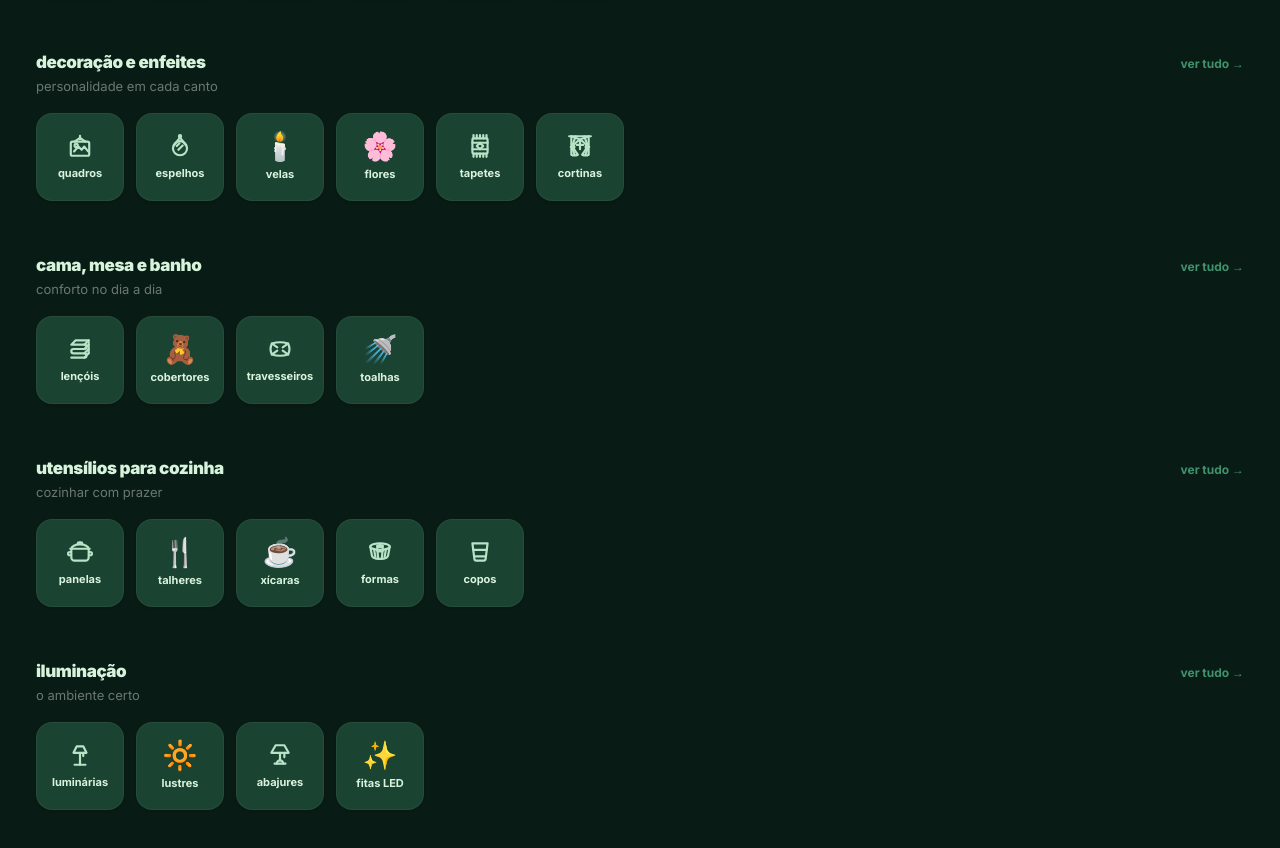
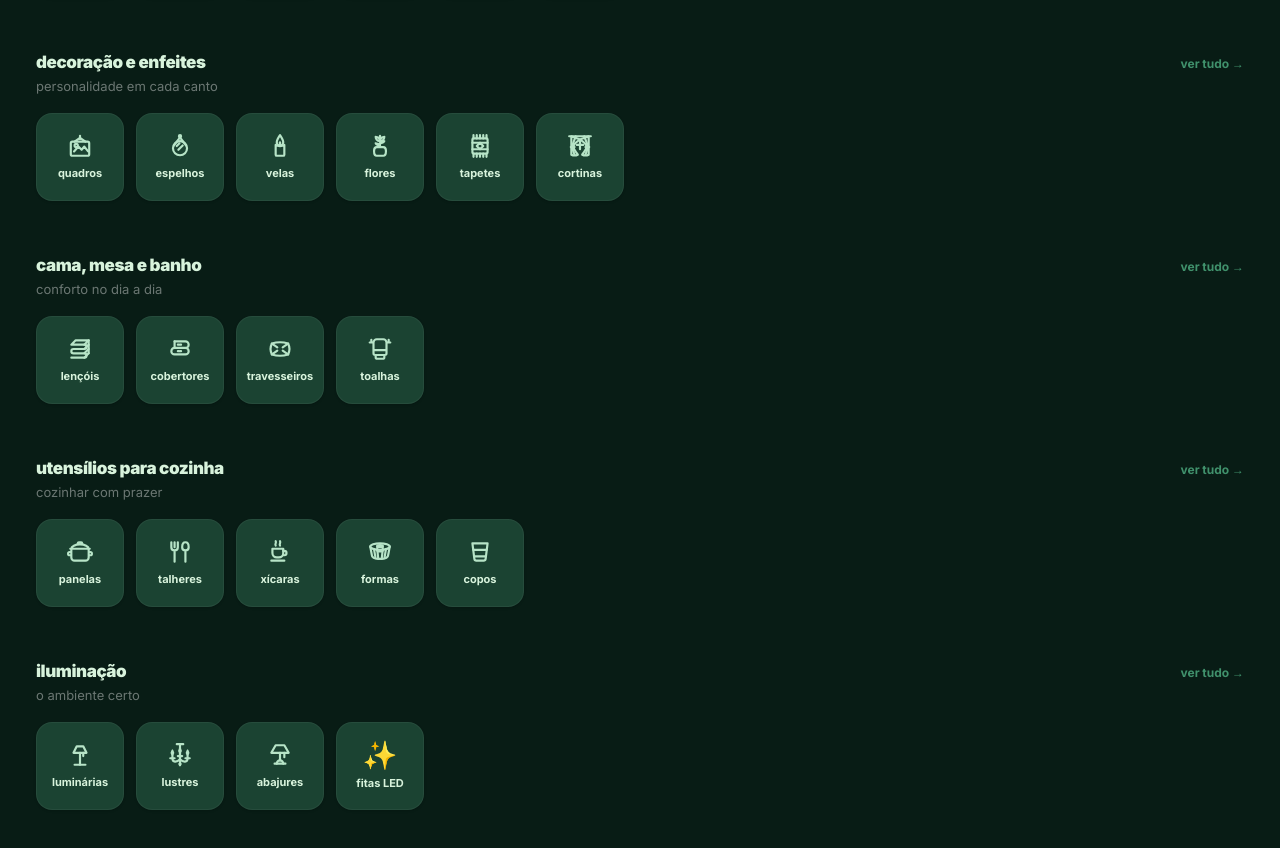
Before and after one commit to EduardoFedeli/Kloop, a Next.js app: page /casa in a window 1280 px wide. Shown: the part 424-1272 px from the top of the page. Built offline with nearby package versions, Linux system fonts and the light colour scheme; no server answers; the database is empty.

Commit message:
feat: adiciona mais 12 icones customizados (calcados, decoracao, cozinha, iluminacao, brinquedos)

```diff
--- a/src/app/(main)/casa/page.tsx
+++ b/src/app/(main)/casa/page.tsx
@@ -1,6 +1,6 @@
 import Link from 'next/link'
 import type { ComponentType } from 'react'
-import { SofaIcon, CamaIcon, MesaJantarIcon, EscritorioIcon, VarandaIcon, QuadroIcon, EspelhoIcon, TapeteIcon, CortinaIcon, LencolIcon, TravesseiroIcon, PanelaIcon, FormaIcon, CopoIcon, LuminariaIcon, AbajurIcon } from '@/components/icons/CustomIcons'
+import { SofaIcon, CamaIcon, MesaJantarIcon, EscritorioIcon, VarandaIcon, QuadroIcon, EspelhoIcon, TapeteIcon, CortinaIcon, LencolIcon, TravesseiroIcon, PanelaIcon, FormaIcon, CopoIcon, LuminariaIcon, AbajurIcon, VelaIcon, FlorIcon, CobertorIcon, ToalhaIcon, XicaraIcon, TalherIcon, LustreIcon } from '@/components/icons/CustomIcons'
 
 type IconComponent = ComponentType<{ size?: number; className?: string }>
 type SubCard = { emoji: string; icon?: IconComponent; label: string; href: string }
@@ -27,8 +27,8 @@ const SECTIONS: Section[] = [
     cards: [
       { emoji: '🖼️', icon: QuadroIcon, label: 'quadros', href: '/search?dept=casa-e-decor&cat=decoracao-e-enfeites&sub=adornos' },
       { emoji: '🪞', icon: EspelhoIcon, label: 'espelhos', href: '/search?dept=casa-e-decor&cat=decoracao-e-enfeites&sub=espelhos' },
-      { emoji: '🕯️', label: 'velas', href: '/search?dept=casa-e-decor&cat=decoracao-e-enfeites&sub=velas' },
-      { emoji: '🌸', label: 'flores', href: '/search?dept=casa-e-decor&cat=decoracao-e-enfeites&sub=flores' },
+      { emoji: '🕯️', icon: VelaIcon, label: 'velas', href: '/search?dept=casa-e-decor&cat=decoracao-e-enfeites&sub=velas' },
+      { emoji: '🌸', icon: FlorIcon, label: 'flores', href: '/search?dept=casa-e-decor&cat=decoracao-e-enfeites&sub=flores' },
       { emoji: '🪡', icon: TapeteIcon, label: 'tapetes', href: '/search?dept=casa-e-decor&cat=decoracao-e-enfeites&sub=tapetes' },
       { emoji: '🏮', icon: CortinaIcon, label: 'cortinas', href: '/search?dept=casa-e-decor&cat=decoracao-e-enfeites&sub=cortinas' },
     ],
@@ -39,9 +39,9 @@ const SECTIONS: Section[] = [
     href: '/search?dept=casa-e-decor&cat=cama-mesa-banho',
     cards: [
       { emoji: '🛌', icon: LencolIcon, label: 'lençóis', href: '/search?dept=casa-e-decor&cat=cama-mesa-banho&sub=lencois' },
-      { emoji: '🧸', label: 'cobertores', href: '/search?dept=casa-e-decor&cat=cama-mesa-banho&sub=cobertores' },
+      { emoji: '🧸', icon: CobertorIcon, label: 'cobertores', href: '/search?dept=casa-e-decor&cat=cama-mesa-banho&sub=cobertores' },
       { emoji: '😴', icon: TravesseiroIcon, label: 'travesseiros', href: '/search?dept=casa-e-decor&cat=cama-mesa-banho&sub=travesseiros' },
-      { emoji: '🚿', label: 'toalhas', href: '/search?dept=casa-e-decor&cat=cama-mesa-banho&sub=toalhas' },
+      { emoji: '🚿', icon: ToalhaIcon, label: 'toalhas', href: '/search?dept=casa-e-decor&cat=cama-mesa-banho&sub=toalhas' },
     ],
   },
   {
@@ -50,8 +50,8 @@ const SECTIONS: Section[] = [
     href: '/search?dept=casa-e-decor&cat=utensilios-para-cozinha',
     cards: [
       { emoji: '🍳', icon: PanelaIcon, label: 'panelas', href: '/search?dept=casa-e-decor&cat=utensilios-para-cozinha&sub=panelas' },
-      { emoji: '🍴', label: 'talheres', href: '/search?dept=casa-e-decor&cat=utensilios-para-cozinha&sub=talheres' },
-      { emoji: '☕', label: 'xícaras', href: '/search?dept=casa-e-decor&cat=utensilios-para-cozinha&sub=xicaras' },
+      { emoji: '🍴', icon: TalherIcon, label: 'talheres', href: '/search?dept=casa-e-decor&cat=utensilios-para-cozinha&sub=talheres' },
+      { emoji: '☕', icon: XicaraIcon, label: 'xícaras', href: '/search?dept=casa-e-decor&cat=utensilios-para-cozinha&sub=xicaras' },
       { emoji: '🥣', icon: FormaIcon, label: 'formas', href: '/search?dept=casa-e-decor&cat=utensilios-para-cozinha&sub=formas' },
       { emoji: '🧃', icon: CopoIcon, label: 'copos', href: '/search?dept=casa-e-decor&cat=utensilios-para-cozinha&sub=copos' },
     ],
@@ -62,7 +62,7 @@ const SECTIONS: Section[] = [
     href: '/search?dept=casa-e-decor&cat=iluminacao',
     cards: [
       { emoji: '💡', icon: LuminariaIcon, label: 'luminárias', href: '/search?dept=casa-e-decor&cat=iluminacao&sub=luminarias' },
-      { emoji: '🔆', label: 'lustres', href: '/search?dept=casa-e-decor&cat=iluminacao&sub=lustres' },
+      { emoji: '🔆', icon: LustreIcon, label: 'lustres', href: '/search?dept=casa-e-decor&cat=iluminacao&sub=lustres' },
       { emoji: '🕯️', icon: AbajurIcon, label: 'abajures', href: '/search?dept=casa-e-decor&cat=iluminacao&sub=abajures' },
       { emoji: '✨', label: 'fitas LED', href: '/search?dept=casa-e-decor&cat=iluminacao&sub=fitas-de-led' },
     ],
--- a/src/app/(main)/kids/page.tsx
+++ b/src/app/(main)/kids/page.tsx
@@ -1,6 +1,6 @@
 import Link from 'next/link'
 import type { ComponentType } from 'react'
-import { MamadeiraIcon, VestidoIcon, CalcaIcon, CasacoIcon, TenisIcon, PijamaIcon, BodyBebeIcon, SandaliaIcon, BolsaMaternidadeIcon, SapatilhaIcon, CamaIcon, EducativoIcon, AventuraIcon } from '@/components/icons/CustomIcons'
+import { MamadeiraIcon, VestidoIcon, CalcaIcon, CasacoIcon, TenisIcon, PijamaIcon, BodyBebeIcon, SandaliaIcon, BolsaMaternidadeIcon, SapatilhaIcon, CamaIcon, EducativoIcon, AventuraIcon, BotaIcon, PeluciaIcon, CasinhaIcon } from '@/components/icons/CustomIcons'
 import { CategoryScrollRow } from '@/components/listing/CategoryScrollRow'
 
 type IconComponent = ComponentType<{ size?: number; className?: string }>
@@ -36,11 +36,11 @@ const SECTIONS: Section[] = [
     subtitle: 'diversão garantida',
     href: '/search?dept=criancas&cat=brinquedos',
     cards: [
-      { emoji: '🧸', label: 'pelúcias', href: '/search?dept=criancas&cat=brinquedos&sub=pelucias' },
+      { emoji: '🧸', icon: PeluciaIcon, label: 'pelúcias', href: '/search?dept=criancas&cat=brinquedos&sub=pelucias' },
       { emoji: '📚', icon: EducativoIcon, label: 'educativos', href: '/search?dept=criancas&cat=brinquedos&sub=educativos' },
       { emoji: '🎯', icon: AventuraIcon, label: 'aventura', href: '/search?dept=criancas&cat=brinquedos&sub=esporte-e-lazer' },
       { emoji: '🎨', label: 'artísticos', href: '/search?dept=criancas&cat=brinquedos&sub=artisticos' },
-      { emoji: '🏠', label: 'casinha', href: '/search?dept=criancas&cat=brinquedos&sub=casinha' },
+      { emoji: '🏠', icon: CasinhaIcon, label: 'casinha', href: '/search?dept=criancas&cat=brinquedos&sub=casinha' },
     ],
   },
   {
@@ -50,7 +50,7 @@ const SECTIONS: Section[] = [
     cards: [
       { emoji: '👟', icon: TenisIcon, label: 'tênis', href: '/search?dept=criancas&cat=calcados&sub=tenis' },
       { emoji: '👡', icon: SandaliaIcon, label: 'sandálias', href: '/search?dept=criancas&cat=calcados&sub=sandalias' },
-      { emoji: '👢', label: 'botas', href: '/search?dept=criancas&cat=calcados&sub=botas' },
+      { emoji: '👢', icon: BotaIcon, label: 'botas', href: '/search?dept=criancas&cat=calcados&sub=botas' },
       { emoji: '🥿', icon: SapatilhaIcon, label: 'sapatilhas', href: '/search?dept=criancas&cat=calcados&sub=sapatilhas' },
       { emoji: '🥾', label: 'sapatos', href: '/search?dept=criancas&cat=calcados&sub=sapatos' },
     ],
--- a/src/app/(main)/mocas/page.tsx
+++ b/src/app/(main)/mocas/page.tsx
@@ -1,6 +1,6 @@
 import Link from 'next/link'
 import type { ComponentType } from 'react'
-import { VestidoIcon, CalcaIcon, BlusaIcon, CasacoIcon, SaiaIcon, ShortsIcon, PerfumeIcon, TenisIcon, BolsaIcon, OculosIcon, MaquiagemIcon, SkincareIcon, CabeloIcon, UnhaIcon, MochilaIcon, ClutchIcon, ToteIcon, CrossbodyIcon, SandaliaIcon, MuleIcon, RelogioIcon, ChapeuIcon, JoiaIcon, SapatoSocialIcon } from '@/components/icons/CustomIcons'
+import { VestidoIcon, CalcaIcon, BlusaIcon, CasacoIcon, SaiaIcon, ShortsIcon, PerfumeIcon, TenisIcon, BolsaIcon, OculosIcon, MaquiagemIcon, SkincareIcon, CabeloIcon, UnhaIcon, MochilaIcon, ClutchIcon, ToteIcon, CrossbodyIcon, SandaliaIcon, MuleIcon, RelogioIcon, ChapeuIcon, JoiaIcon, SapatoSocialIcon, CachecolIcon, BotaIcon } from '@/components/icons/CustomIcons'
 import { CategoryScrollRow } from '@/components/listing/CategoryScrollRow'
 
 type IconComponent = ComponentType<{ size?: number; className?: string }>
@@ -61,7 +61,7 @@ const SECTIONS: Section[] = [
     href: '/search?dept=mocas&cat=calcados',
     cards: [
       { emoji: '👟', icon: TenisIcon, label: 'tênis', href: '/search?dept=mocas&cat=calcados&sub=tenis' },
-      { emoji: '👢', label: 'botas', href: '/search?dept=mocas&cat=calcados&sub=botas' },
+      { emoji: '👢', icon: BotaIcon, label: 'botas', href: '/search?dept=mocas&cat=calcados&sub=botas' },
       { emoji: '👡', icon: SandaliaIcon, label: 'sandálias', href: '/search?dept=mocas&cat=calcados&sub=sandalias' },
       { emoji: '👠', icon: SapatoSocialIcon, label: 'sapatos', href: '/search?dept=mocas&cat=calcados&sub=sapatos' },
       { emoji: '🥿', icon: MuleIcon, label: 'mules', href: '/search?dept=mocas&cat=calcados&sub=mules' },
@@ -75,7 +75,7 @@ const SECTIONS: Section[] = [
       { emoji: '👓', icon: OculosIcon, label: 'óculos', href: '/search?dept=mocas&cat=acessorios&sub=oculos' },
       { emoji: '⌚', icon: RelogioIcon, label: 'relógios', href: '/search?dept=mocas&cat=acessorios&sub=relogios' },
       { emoji: '💍', icon: JoiaIcon, label: 'jóias', href: '/search?dept=mocas&cat=acessorios&sub=joias-e-bijuterias' },
-      { emoji: '🧣', label: 'cachecóis', href: '/search?dept=mocas&cat=acessorios&sub=cachacois' },
+      { emoji: '🧣', icon: CachecolIcon, label: 'cachecóis', href: '/search?dept=mocas&cat=acessorios&sub=cachacois' },
       { emoji: '🎩', icon: ChapeuIcon, label: 'chapéus', href: '/search?dept=mocas&cat=acessorios&sub=chapeus' },
     ],
   },
--- a/src/app/(main)/rapazes/page.tsx
+++ b/src/app/(main)/rapazes/page.tsx
@@ -1,6 +1,6 @@
 import Link from 'next/link'
 import type { ComponentType } from 'react'
-import { CalcaIcon, BlusaIcon, CasacoIcon, ShortsIcon, TernoIcon, PerfumeIcon, TenisIcon, OculosIcon, CamisaSocialIcon, SkincareIcon, CabeloIcon, MochilaIcon, MaletaIcon, RelogioIcon, CarteiraIcon, ChapeuIcon, JoiaIcon, SapatoSocialIcon, ChineloIcon } from '@/components/icons/CustomIcons'
+import { CalcaIcon, BlusaIcon, CasacoIcon, ShortsIcon, TernoIcon, PerfumeIcon, TenisIcon, OculosIcon, CamisaSocialIcon, SkincareIcon, CabeloIcon, MochilaIcon, MaletaIcon, RelogioIcon, CarteiraIcon, ChapeuIcon, JoiaIcon, SapatoSocialIcon, ChineloIcon, BotaIcon, PocheteIcon } from '@/components/icons/CustomIcons'
 import { CategoryScrollRow } from '@/components/listing/CategoryScrollRow'
 
 type IconComponent = ComponentType<{ size?: number; className?: string }>
@@ -37,7 +37,7 @@ const SECTIONS: Section[] = [
     href: '/search?dept=rapazes&cat=calcados',
     cards: [
       { emoji: '👟', icon: TenisIcon, label: 'tênis', href: '/search?dept=rapazes&cat=calcados&sub=tenis' },
-      { emoji: '👢', label: 'botas', href: '/search?dept=rapazes&cat=calcados&sub=botas' },
+      { emoji: '👢', icon: BotaIcon, label: 'botas', href: '/search?dept=rapazes&cat=calcados&sub=botas' },
       { emoji: '🥾', icon: SapatoSocialIcon, label: 'sapatos', href: '/search?dept=rapazes&cat=calcados&sub=sapatos' },
       { emoji: '🩴', label: 'sandálias', href: '/search?dept=rapazes&cat=calcados&sub=sandalias' },
       { emoji: '🩴', icon: ChineloIcon, label: 'chinelos', href: '/search?dept=rapazes&cat=calcados&sub=chinelos' },
@@ -72,7 +72,7 @@ const SECTIONS: Section[] = [
     cards: [
       { emoji: '🎒', icon: MochilaIcon, label: 'mochilas', href: '/search?dept=rapazes&cat=bolsas&sub=mochilas' },
       { emoji: '💼', icon: MaletaIcon, label: 'maleta', href: '/search?dept=rapazes&cat=bolsas&sub=maleta' },
-      { emoji: '🛍️', label: 'pochete', href: '/search?dept=rapazes&cat=bolsas&sub=pochete' },
+      { emoji: '🛍️', icon: PocheteIcon, label: 'pochete', href: '/search?dept=rapazes&cat=bolsas&sub=pochete' },
     ],
   },
 ]
--- a/src/components/icons/CustomIcons.tsx
+++ b/src/components/icons/CustomIcons.tsx
@@ -649,6 +649,150 @@ export function AventuraIcon({ size = 24, className }: IconProps) {
   )
 }
 
+export function PocheteIcon({ size = 24, className }: IconProps) {
+  return (
+    <svg width={size} height={size} viewBox="0 0 24 24" {...base} className={className}>
+      <title>Pochete</title>
+      <path d="M2 9l3.5 1" />
+      <path d="M22 9l-3.5 1" />
+      <path d="M4 10c0-1 2-2 8-2s8 1 8 2c0 5.5-3.5 8.5-8 8.5S4 15.5 4 10z" />
+      <path d="M5 11.5c3 1.5 11 1.5 14 0" />
+      <path d="M9 12.5v2" />
+    </svg>
+  )
+}
+
+export function BotaIcon({ size = 24, className }: IconProps) {
+  return (
+    <svg width={size} height={size} viewBox="0 0 24 24" {...base} className={className}>
+      <title>Bota</title>
+      <path d="M 8.5 5 H 12.5 C 13.5 8 15 11 18 13 C 20 14.3 21.5 15.5 21.5 17 C 21.5 18.5 20 19 18.5 19 H 16 C 15 17.5 12 17.5 11 19 H 6 C 5.5 19 5.5 18 5.5 17 C 5.5 13 6.5 8 8.5 5 Z" />
+      <path d="M 5.5 16.5 H 10.5" />
+      <path d="M 10.5 5 L 9 9.5 C 9.8 10.3 11 10.3 11.8 9.5" />
+    </svg>
+  )
+}
+
+export function CachecolIcon({ size = 24, className }: IconProps) {
+  return (
+    <svg width={size} height={size} viewBox="0 0 24 24" {...base} className={className}>
+      <title>Cachecol</title>
+      <path d="M 5 8 C 5 4.5, 19 4.5, 19 8 C 19 11.5, 5 11.5, 5 8 Z" />
+      <path d="M 7 11 V 19 H 11 V 11" />
+      <path d="M 13 11 V 15 H 17 V 10.5" />
+      <path d="M 7 15.5 H 11 M 13 13 H 17" />
+      <path d="M 8 19 V 21.5 M 10 19 V 21.5 M 14 15 V 17.5 M 16 15 V 17.5" />
+    </svg>
+  )
+}
+
+export function VelaIcon({ size = 24, className }: IconProps) {
+  return (
+    <svg width={size} height={size} viewBox="0 0 24 24" {...base} className={className}>
+      <title>Vela</title>
+      <path d="M12 2c-2 3-3 4.8-3 6.5a3 3 0 0 0 6 0C15 6.8 14 5 12 2z" />
+      <path d="M12 8.5v3" />
+      <path d="M8 11c2 1.5 6 1.5 8 0v9a1 1 0 0 1-1 1H9a1 1 0 0 1-1-1z" />
+    </svg>
+  )
+}
+
+export function FlorIcon({ size = 24, className }: IconProps) {
+  return (
+    <svg width={size} height={size} viewBox="0 0 24 24" {...base} className={className}>
+      <title>Flor</title>
+      <path d="M9 13h6c1.5 0 2.5 1.5 2.5 3.5 0 2.5-1 4.5-2.5 4.5h-6c-1.5 0-2.5-2-2.5-4.5 0-2 1-3.5 2.5-3.5Z M12 13V7.5 M12 7.5c-3 0-4-2.5-4-4 1.5 0 3 1 4 2.5 1-1.5 2.5-2.5 4-2.5 0 1.5-1 4-4 4Z M12 6V2.5 M12 11.5c-2 0-3.5-1-4-2 1.5 0 3 .5 4 2 M12 9.5c2 0 3.5-1 4-2-1.5 0-3 .5-4 2" />
+    </svg>
+  )
+}
+
+export function CobertorIcon({ size = 24, className }: IconProps) {
+  return (
+    <svg width={size} height={size} viewBox="0 0 24 24" {...base} className={className}>
+      <title>Cobertor</title>
+      <path d="M 7 5 H 17 A 3 3 0 0 1 20 8 A 3 3 0 0 1 17 11 H 7 A 3 3 0 0 0 4 14 A 3 3 0 0 0 7 17 H 17 A 3 3 0 0 0 20 14 A 3 3 0 0 0 17 11" />
+      <path d="M 7 5 V 11" />
+      <path d="M 10 8 H 14" strokeDasharray="1 1" />
+      <path d="M 10 14 H 14" strokeDasharray="1 1" />
+    </svg>
+  )
+}
+
+export function ToalhaIcon({ size = 24, className }: IconProps) {
+  return (
+    <svg width={size} height={size} viewBox="0 0 24 24" {...base} className={className}>
+      <title>Toalha</title>
+      <path d="M4 3.5V6M20 3.5V6M2.5 6H6M18 6h3.5M6 6v10a1.5 1.5 0 0 0 1.5 1.5h9a1.5 1.5 0 0 0 1.5-1.5V6c0-1.66-1.34-3-3-3h-6c-1.66 0-3 1.34-3 3zM8 17.5v2a1.5 1.5 0 0 0 1.5 1.5h5a1.5 1.5 0 0 0 1.5-1.5v-2M6 13h12" />
+    </svg>
+  )
+}
+
+export function XicaraIcon({ size = 24, className }: IconProps) {
+  return (
+    <svg width={size} height={size} viewBox="0 0 24 24" {...base} className={className}>
+      <title>Xícara</title>
+      <path d="M8 6c-1-1.5 1-2.5 0-4" />
+      <path d="M12 6c-1-1.5 1-2.5 0-4" />
+      <path d="M5 9h10v4a4 4 0 0 1-4 4H9a4 4 0 0 1-4-4V9z" />
+      <path d="M15 11h1a2 2 0 0 1 2 2v0a2 2 0 0 1-2 2h-1" />
+      <path d="M4 20h12" />
+    </svg>
+  )
+}
+
+export function TalherIcon({ size = 24, className }: IconProps) {
+  return (
+    <svg width={size} height={size} viewBox="0 0 24 24" {...base} className={className}>
+      <title>Talher</title>
+      <path d="M4 3v4.5c0 4 6 4 6 0V3M7 3v4.5M7 10.5V21M17 3c-2.5 0-3 2-3 4.5 0 2.2 1.5 3 3 3s3-.8 3-3c0-2.5-.5-4.5-3-4.5zM17 10.5V21" />
+    </svg>
+  )
+}
+
+export function LustreIcon({ size = 24, className }: IconProps) {
+  return (
+    <svg width={size} height={size} viewBox="0 0 24 24" {...base} className={className}>
+      <title>Lustre</title>
+      <path d="M9 2h6" />
+      <path d="M12 2v17" />
+      <path d="M12 19c-.7.8-.7 1.7 0 2.5c.7-.8.7-1.7 0-2.5" />
+      <path d="M5 15c0 4 4 4 7 1" />
+      <path d="M19 15c0 4-4 4-7 1" />
+      <path d="M3 15h4M10 13h4M17 15h4" />
+      <path d="M5 11.5v3.5M12 9.5v3.5M19 11.5v3.5" />
+      <path d="M5 8c-.7 1-.7 2.5 0 3.5c.7-1 .7-2.5 0-3.5" />
+      <path d="M12 6c-.7 1-.7 2.5 0 3.5c.7-1 .7-2.5 0-3.5" />
+      <path d="M19 8c-.7 1-.7 2.5 0 3.5c.7-1 .7-2.5 0-3.5" />
+    </svg>
+  )
+}
+
+export function PeluciaIcon({ size = 24, className }: IconProps) {
+  return (
+    <svg width={size} height={size} viewBox="0 0 24 24" {...base} className={className}>
+      <title>Pelúcia</title>
+      <path d="M 5 11.5 A 4 4 0 1 1 10.5 6.5 M 13.5 6.5 A 4 4 0 1 1 19 11.5 M 6.8 9.5 A 2 2 0 0 1 9 7.3 M 15 7.3 A 2 2 0 0 1 17.2 9.5 M 12 6.5 v 2" />
+      <circle cx="12" cy="13.5" r="7" />
+      <path d="M 8.5 11.5 v 0.01 M 15.5 11.5 v 0.01" />
+      <ellipse cx="12" cy="15.3" rx="3.2" ry="2.2" />
+      <path d="M 11 14.3 h 2 l -1 1 z M 12 15.3 v 0.7 M 10 16.3 a 1.2 1.2 0 0 0 2 -0.2 a 1.2 1.2 0 0 0 2 0.2" />
+    </svg>
+  )
+}
+
+export function CasinhaIcon({ size = 24, className }: IconProps) {
+  return (
+    <svg width={size} height={size} viewBox="0 0 24 24" {...base} className={className}>
+      <title>Casinha</title>
+      <path d="M16 5.5V3h2.5v4.5" />
+      <path d="M3 11L12 2l9 9" />
+      <path d="M5 9v10a1 1 0 0 0 1 1h12a1 1 0 0 0 1-1V9" />
+      <path d="M10 20v-4a2 2 0 0 1 4 0v4" />
+      <circle cx="12" cy="7.5" r="1.5" />
+    </svg>
+  )
+}
+
 export function RelogioIcon({ size = 24, className }: IconProps) {
   return (
     <svg width={size} height={size} viewBox="0 0 24 24" {...base} className={className}>
```
